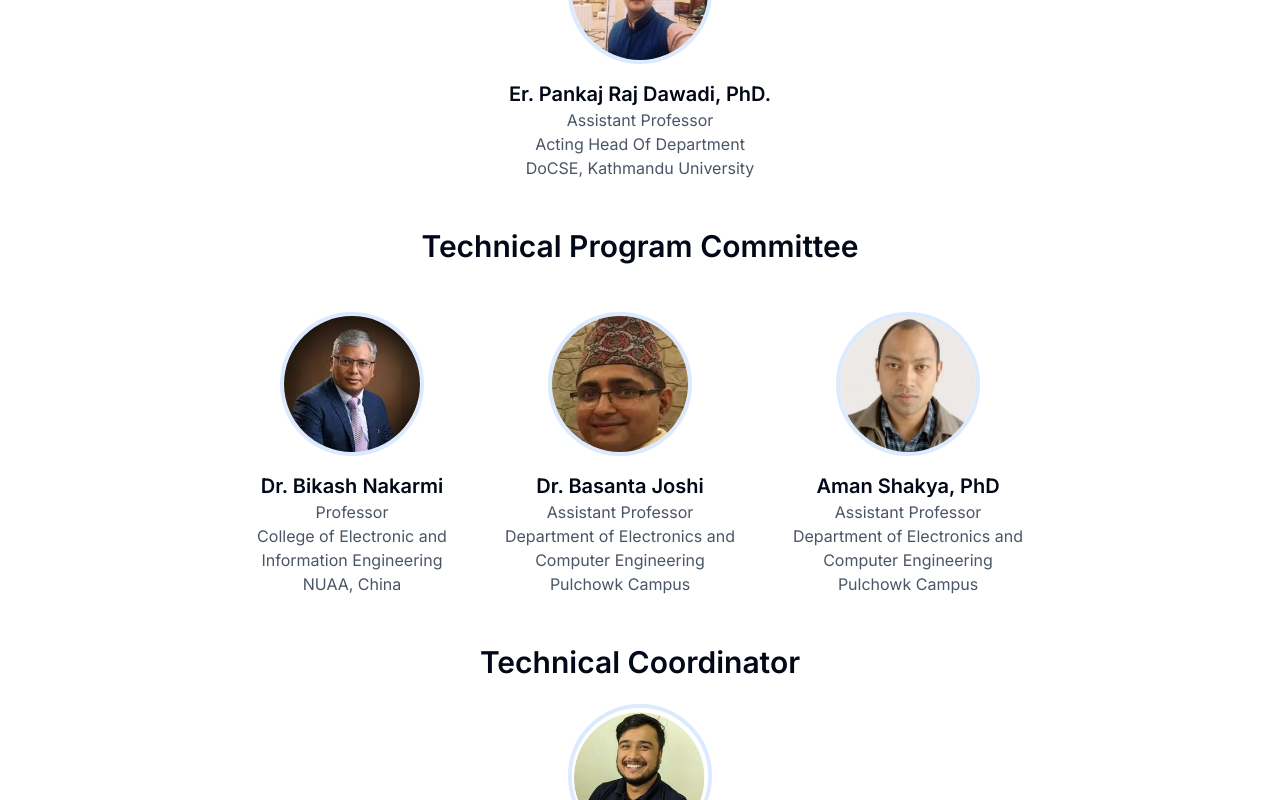
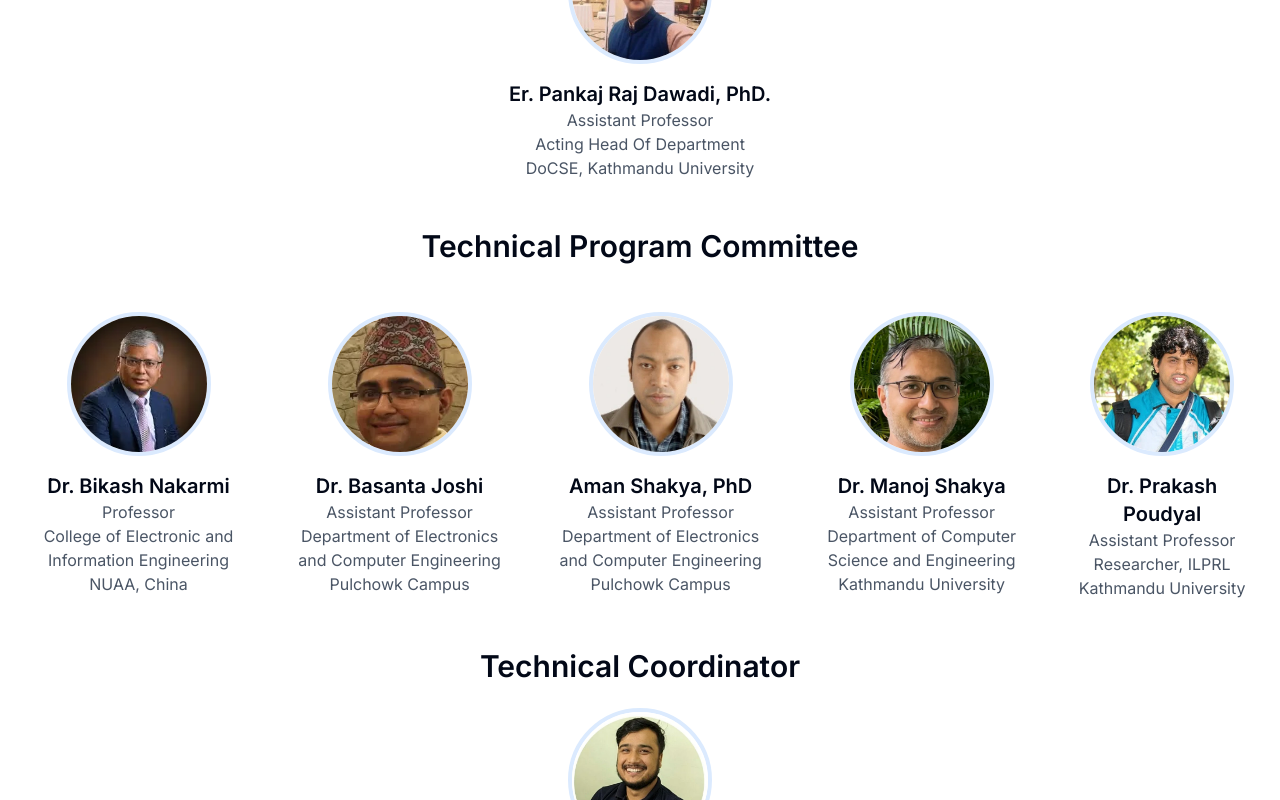
Before and after one commit to kucc1997/ncci-website, a Next.js app: page /committee in a window 1280 px wide. Shown: the part 1593-2393 px from the top of the page. Built offline with nearby package versions, Linux system fonts and the light colour scheme; no server answers.

Commit message:
prakash sir and manoj sir added

```diff
--- a/src/app/committee/page.tsx
+++ b/src/app/committee/page.tsx
@@ -40,10 +40,10 @@ export default function CommitteePage() {
 						</div>
 					</div>
 
-					{/* Advisor */}
+					{/* Advisory Board */}
 					<div className="my-12">
 						<h3 className="text-3xl font-semibold mb-6 text-center">
-							Advisor
+							Advisory Board
 						</h3>
 					</div>
 					<div className="flex flex-col sm:flex-row gap-12 justify-center mb-12">
@@ -143,7 +143,7 @@ export default function CommitteePage() {
 							</div>
 							<h3 className="text-xl font-semibold">Dr. Bikash Nakarmi</h3>
 							<p className="text-gray-600">Professor</p>
-							<p className="text-gray-600 max-w-50">College of Electronic and Information Engineering</p>
+							<p className="text-gray-600 max-w-60">College of Electronic and Information Engineering</p>
 							<p className="text-gray-600">NUAA, China</p>
 						</div>
 						<div className="text-center sm:max-w-xs">
@@ -175,6 +175,36 @@ export default function CommitteePage() {
 							<p className="text-gray-600">Assistant Professor</p>
 							<p className="text-gray-600 max-w-60">Department of Electronics and Computer Engineering</p>
 							<p className="text-gray-600">Pulchowk Campus </p>
+						</div>
+						<div className="text-center sm:max-w-xs">
+							<div className="relative w-36 h-36 mx-auto mb-4 rounded-full overflow-hidden border-4 border-blue-100">
+								<Image
+									src="/oc/ManojShakya.webp"
+									alt="Dr. Manoj Shakya"
+									fill
+									className="object-cover"
+									style={{ objectPosition: 'top' }}
+								/>
+							</div>
+							<h3 className="text-xl font-semibold">Dr. Manoj Shakya</h3>
+							<p className="text-gray-600">Assistant Professor</p>
+							<p className="text-gray-600 max-w-60">Department of Computer Science and Engineering</p>
+							<p className="text-gray-600">Kathmandu University</p>
+						</div>
+						<div className="text-center sm:max-w-xs">
+							<div className="relative w-36 h-36 mx-auto mb-4 rounded-full overflow-hidden border-4 border-blue-100">
+								<Image
+									src="/oc/PrakashPoudyal.webp"
+									alt="Dr. Prakash Poudyal"
+									fill
+									className="object-cover"
+									style={{ objectPosition: 'top' }}
+								/>
+							</div>
+							<h3 className="text-xl font-semibold">Dr. Prakash Poudyal</h3>
+							<p className="text-gray-600">Assistant Professor</p>
+							<p className="text-gray-600">Researcher, ILPRL</p>
+							<p className="text-gray-600">Kathmandu University</p>
 						</div>
 					</div>
 
```
Also changed, not shown: public/oc/ManojShakya.webp (added), public/oc/PrakashPoudyal.webp (added).
